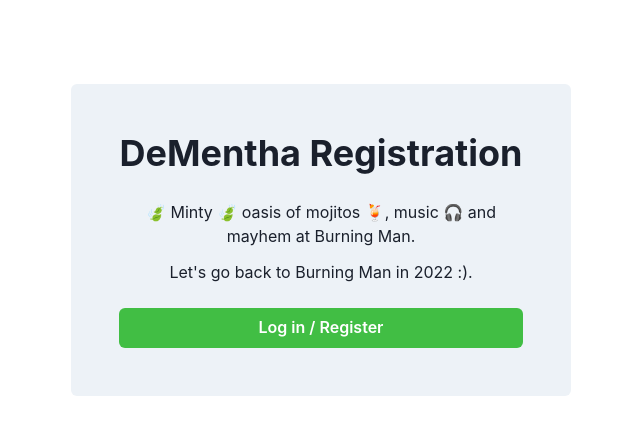
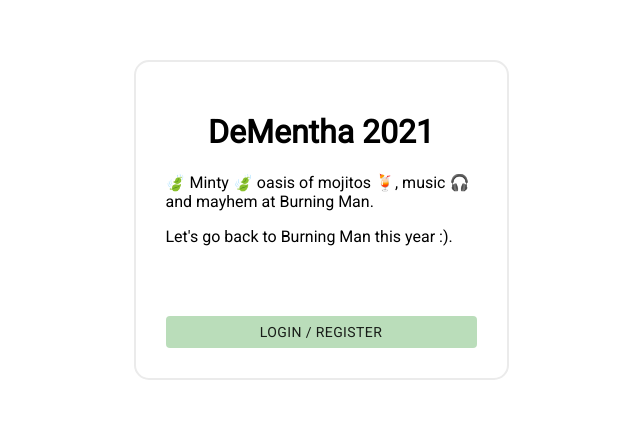
Before and after one commit to rajuashok/mint-app, a Next.js app: page / in a window 1280 px wide. Shown: the part 160-594 px from the top of the page, without its empty margins (319-959 px from the left). Built offline with nearby package versions, Linux system fonts and the light colour scheme; no server answers.

Commit message:
Revert "Add Chakra UI and update Login card w/ Chakra components."
This reverts commit 13cb2305248c7e2cfa1c55d0148daa76ea2ecc45.

```diff
--- a/package.json
+++ b/package.json
@@ -10,15 +10,11 @@
     "migrate:dev": "npx prisma migrate dev --preview-feature"
   },
   "dependencies": {
-    "@chakra-ui/react": "^1.6.2",
-    "@emotion/react": "^11.4.0",
-    "@emotion/styled": "^11.3.0",
     "@material-ui/core": "^4.11.2",
     "@prisma/client": "^2.14.0",
     "final-form": "^4.20.1",
     "fontsource-roboto": "^4.0.0",
     "format-string-by-pattern": "^1.2.1",
-    "framer-motion": "^4.1.17",
     "mongodb": "^3.6.3",
     "next": "9.5.5",
     "next-auth": "^3.1.0",
--- a/pages/_app.tsx
+++ b/pages/_app.tsx
@@ -1,44 +1,27 @@
 import App from 'next/app'
-// import { createGlobalStyle, ThemeProvider } from 'styled-components'
-// import 'fontsource-roboto';
-import { ChakraProvider, extendTheme } from "@chakra-ui/react"
+import { createGlobalStyle, ThemeProvider } from 'styled-components'
+import 'fontsource-roboto';
 
-// const GlobalStyle = createGlobalStyle`
-//   body {
-//     margin: 0;
-//     padding: 0;
-//     box-sizing: border-box;
-//     width: 100vw;
-//   }
-// `
+const GlobalStyle = createGlobalStyle`
+  body {
+    margin: 0;
+    padding: 0;
+    box-sizing: border-box;
+    width: 100vw;
+  }
+`
 
-const colors = {
-  "brand": {
-    "50": "#ECF9EC",
-    "100": "#CAEDCB",
-    "200": "#A7E1A9",
-    "300": "#85D688",
-    "400": "#63CA66",
-    "500": "#41BE44",
-    "600": "#349937",
-    "700": "#277229",
-    "800": "#1A4C1B",
-    "900": "#0D260E"
-  }
-}
-
-const theme = extendTheme({
-  colors
-})
+const theme = {};
 
 export default class MyApp extends App {
     render() {
         const { Component, pageProps } = this.props
         return (
             <>
-              <ChakraProvider theme={theme}>
+            <GlobalStyle/>
+            <ThemeProvider theme={theme}>
                 <Component {...pageProps} />
-              </ChakraProvider>
+            </ThemeProvider>
             </>
         );
     }
--- a/pages/index.tsx
+++ b/pages/index.tsx
@@ -6,36 +6,39 @@
   useSession
 } from 'next-auth/client'
 import Registration from '../components/registration';
-import { FullWidthButton, LinkButton } from '../components/button';
+import { DefaultButton as Button, FullWidthButton, LinkButton } from '../components/button';
 import { CircularSpinner } from '../components/progress';
 import { Link } from '@material-ui/core';
-import { Flex, Heading, Text } from '@chakra-ui/layout';
-import { Spinner } from '@chakra-ui/spinner';
-import { Button } from '@chakra-ui/button';
 
 export default function Home() {
   const [session, loading] = useSession();
   return (
-    <Flex height="100vh" align="center" justifyContent="center">
+    <Container>
       <Head>
-        <title>DeMentha Family</title>
+        <title>Mint App</title>
         <link rel="icon" href="/favicon.ico" />
       </Head>
 
       {/* LOADING */}
       {loading &&
-        <Spinner color="brand.600" size="xl" thickness="5px"/>
-      }
+      <LoginWrapper>
+        <CircularSpinner/>
+      </LoginWrapper>}
 
       {/* LOGGED OUT */}
       {!loading && !session &&
-        <Flex maxW="500px" m={6} direction="column" background="gray.100" p={[4, 6, 12]} rounded={6}>
-          <Heading align="center" mb={6}>DeMentha Registration</Heading>
-          <Text align="center" mb={3}>🍃 Minty 🍃 oasis of mojitos 🍹, music 🎧 and mayhem at Burning Man.</Text>
-          <Text align="center" mb={6}>Let's go back to Burning Man in 2022 :).</Text>
-          <Button colorScheme="brand">Log in / Register</Button>
-        </Flex>
-      }
+      <LoginWrapper>
+        <LoginPanel>
+          <div>
+            <CenteredHeader>DeMentha 2021</CenteredHeader>
+            <p>🍃 Minty 🍃 oasis of mojitos 🍹, music 🎧 and mayhem at Burning Man.</p>
+            <p>Let's go back to Burning Man this year :).</p>
+          </div>
+          <LoginButtonDiv>
+            <FullWidthButton onClick={() => {signIn()}}>Login / Register</FullWidthButton>
+          </LoginButtonDiv>
+        </LoginPanel>
+      </LoginWrapper>}
 
       {/* LOGGED IN */}
       {session &&
@@ -49,7 +52,7 @@
         <Registration/>
       </>}
 
-    </Flex>
+    </Container>
   )
 }
 
```
Also changed, not shown: 2 other files (tests, documents, lock files or other folders).
